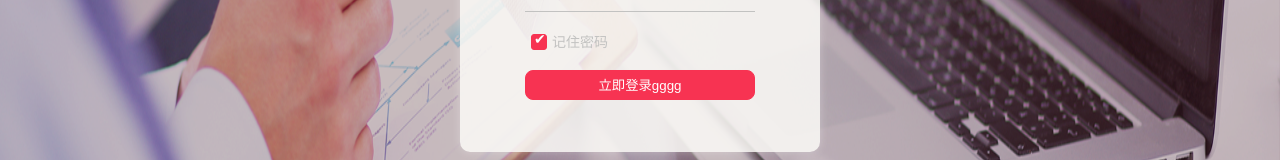
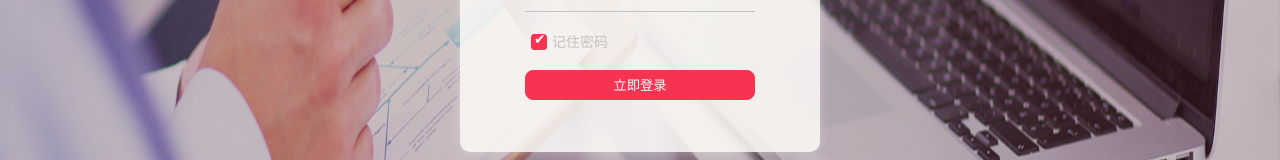
Before and after one commit to llaurora/react-app-starter, a React app: page /login in a window 1280 px wide. Shown: the part 406-566 px from the top of the page. Built offline with nearby package versions, Linux system fonts and the light colour scheme; the HTML template or start-up script is replaced by a standard one.

Commit message:
修改登录文字

```diff
--- a/src/app/login/login.jsx
+++ b/src/app/login/login.jsx
@@ -229,7 +229,7 @@ class Login extends React.Component{
                     <div className="ieRemPwd">
                         <Checkbox defaultChecked={isRemberPed} labelText="记住密码" onCheckedChange={this.onCheckedChange}/>
                     </div>
-                    <button onClick={this.goLogin}>立即登录gggg</button>
+                    <button onClick={this.goLogin}>立即登录</button>
                     <p className={classNames({fadeAnimation:showFade})}>*{errorTips}</p>
                 </div>
             </div>
```
